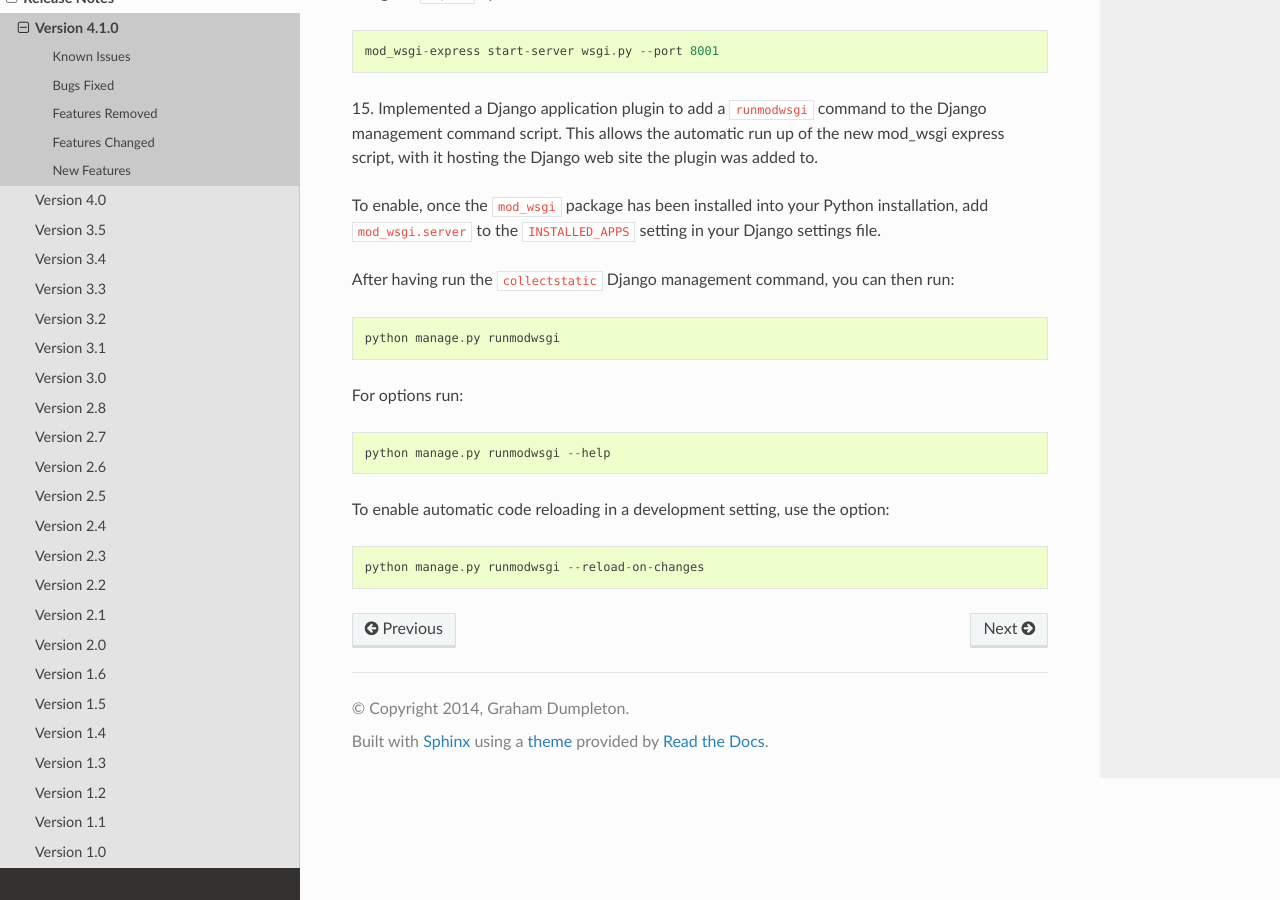
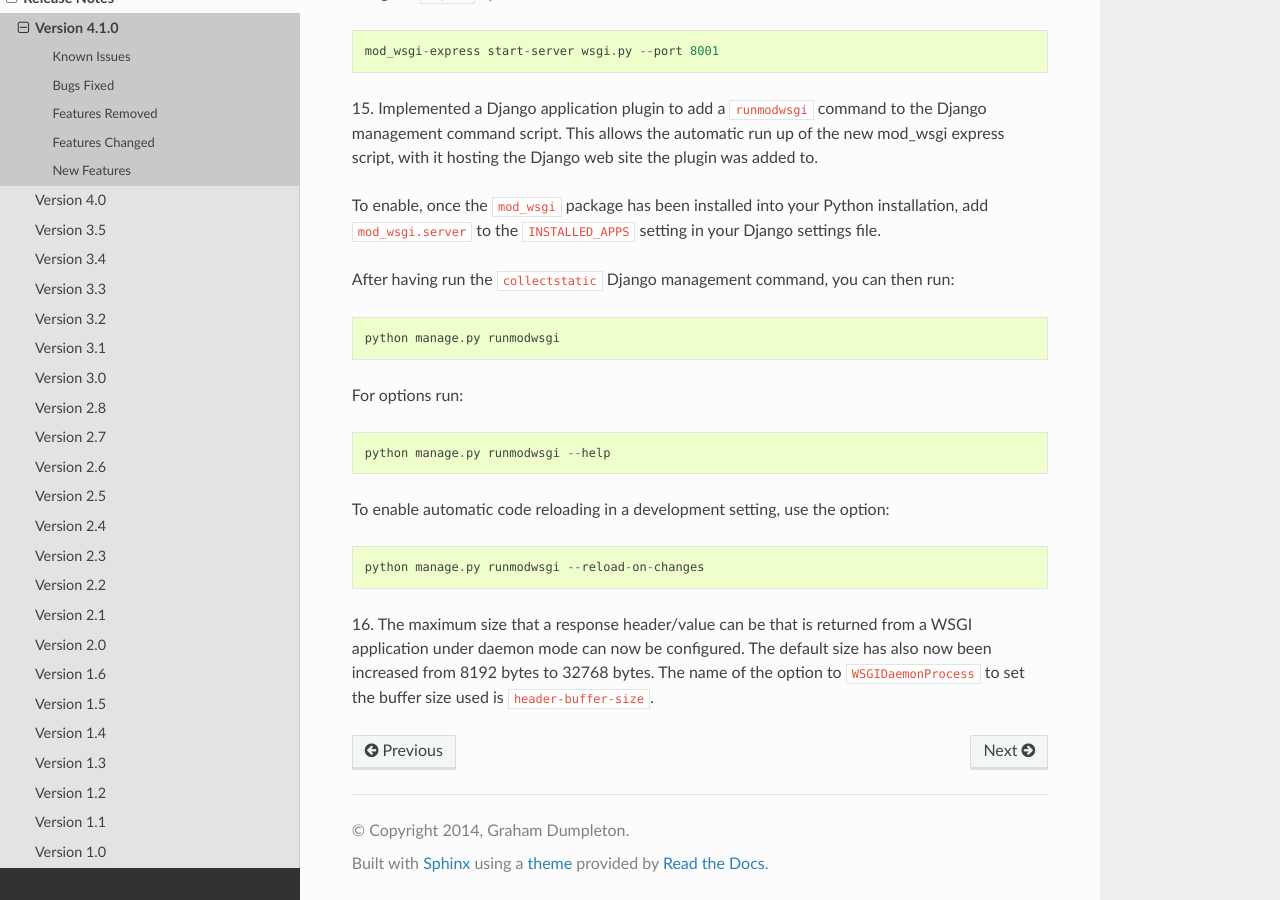
Before and after one commit to GrahamDumpleton/mod_wsgi, a Sphinx documentation site: the page built from docs/release-notes/version-4.1.0.rst, in a window 1280 px wide and 900 px high, scrolled down 6322 px. Built offline with Sphinx 7.4.7 and the Read the Docs theme 2.0.0, drawn with Linux system fonts in a browser that asks for light colours.

Commit message:
Document in release notes configurable response header size limit for daemon mode. #3

```diff
--- a/docs/release-notes/version-4.1.0.rst
+++ b/docs/release-notes/version-4.1.0.rst
@@ -322,3 +322,9 @@ To enable automatic code reloading in a development setting, use the
 option::
 
     python manage.py runmodwsgi --reload-on-changes
+
+16. The maximum size that a response header/value can be that is returned
+from a WSGI application under daemon mode can now be configured. The
+default size has also now been increased from 8192 bytes to 32768 bytes.
+The name of the option to ``WSGIDaemonProcess`` to set the buffer size used
+is ``header-buffer-size``.
```
